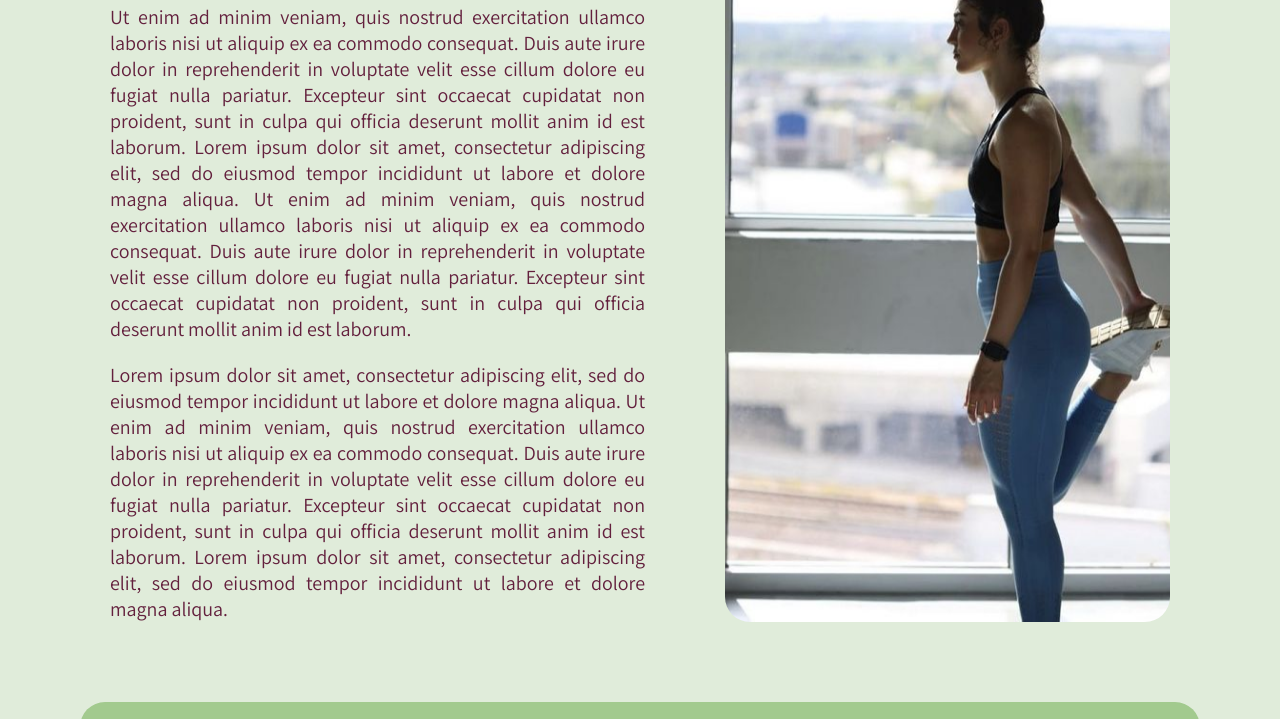
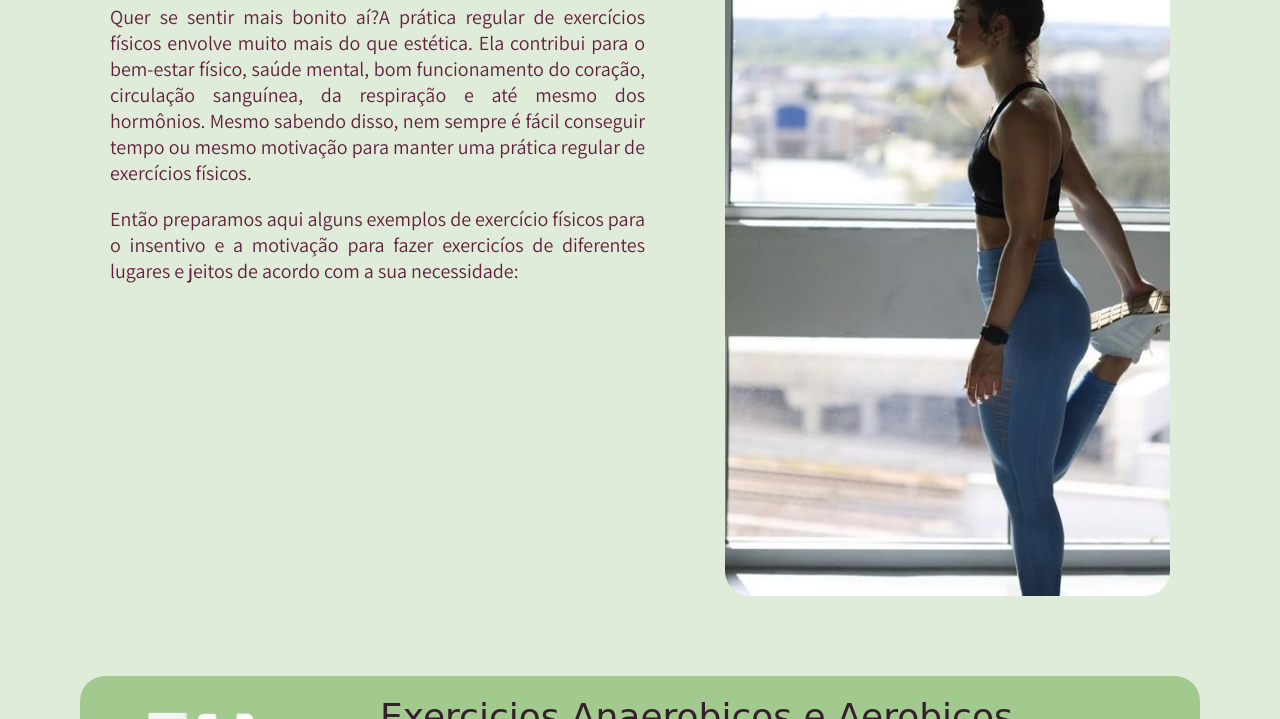
Before and after one commit to GodoyMaria/HayatSalute, a plain HTML site: page exercicios.html in a window 1280 px wide. Shown: the part 231-950 px from the top of the page. Drawn offline with Linux system fonts and the light colour scheme; a web font is replaced by a local one.

Commit message:
Update exercicios.html

```diff
--- a/exercicios.html
+++ b/exercicios.html
@@ -38,8 +38,8 @@
         <section class="conteudo-principal">
             <div class="conteudo-principal-escrito">
                 <h1 class="conteudo-principal-escrito-titulo">Exercicios Fisicos</h1>
-                <p class="conteudo-principal-escrito-paragrafo">Ut enim ad minim veniam, quis nostrud exercitation ullamco laboris nisi ut aliquip ex ea commodo consequat. Duis aute irure dolor in reprehenderit in voluptate velit esse cillum dolore eu fugiat nulla pariatur. Excepteur sint occaecat cupidatat non proident, sunt in culpa qui officia deserunt mollit anim id est laborum. Lorem ipsum dolor sit amet, consectetur adipiscing elit, sed do eiusmod tempor incididunt ut labore et dolore magna aliqua. Ut enim ad minim veniam, quis nostrud exercitation ullamco laboris nisi ut aliquip ex ea commodo consequat. Duis aute irure dolor in reprehenderit in voluptate velit esse cillum dolore eu fugiat nulla pariatur. Excepteur sint occaecat cupidatat non proident, sunt in culpa qui officia deserunt mollit anim id est laborum.</p>
-                <p class="conteudo-principal-escrito-paragrafo">Lorem ipsum dolor sit amet, consectetur adipiscing elit, sed do eiusmod tempor incididunt ut labore et dolore magna aliqua. Ut enim ad minim veniam, quis nostrud exercitation ullamco laboris nisi ut aliquip ex ea commodo consequat. Duis aute irure dolor in reprehenderit in voluptate velit esse cillum dolore eu fugiat nulla pariatur. Excepteur sint occaecat cupidatat non proident, sunt in culpa qui officia deserunt mollit anim id est laborum. Lorem ipsum dolor sit amet, consectetur adipiscing elit, sed do eiusmod tempor incididunt ut labore et dolore magna aliqua.</p>
+                <p class="conteudo-principal-escrito-paragrafo">Quer se sentir mais bonito aí?A prática regular de exercícios físicos envolve muito mais do que estética. Ela contribui para o bem-estar físico, saúde mental, bom funcionamento do coração, circulação sanguínea, da respiração e até mesmo dos hormônios. Mesmo sabendo disso, nem sempre é fácil conseguir tempo ou mesmo motivação para manter uma prática regular de exercícios físicos.</p>
+                <p class="conteudo-principal-escrito-paragrafo">Então preparamos aqui alguns exemplos de exercício físicos para o insentivo e a motivação para fazer exercicíos de diferentes lugares e jeitos de acordo com a sua necessidade:</p>
             </div>
             <img class="conteudo-principal-imagem" src="Imagens/ImagemExercíciosFísicos.png" alt="Imagem exercício">
         </section>
@@ -57,7 +57,7 @@
         </div>
 
         <div class="conteudo-secundario-caixa">
-            <a href=""><img class="conteudo-secundario-caixa-imagem" src="Imagens/Workout-rafiki.png" alt="Homem alongando"></a>
+            <a href="academia.html"><img class="conteudo-secundario-caixa-imagem" src="Imagens/Workout-rafiki.png" alt="Homem alongando"></a>
             <div class="conteudo-secundario-caixa-texto">
                 <h3 class="conteudo-secundario-caixa-subtitulo">Academia</h3>
                 <p class="conteudo-secundario-caixa-paragrafo">O termo academia se refere aos espaços
```
